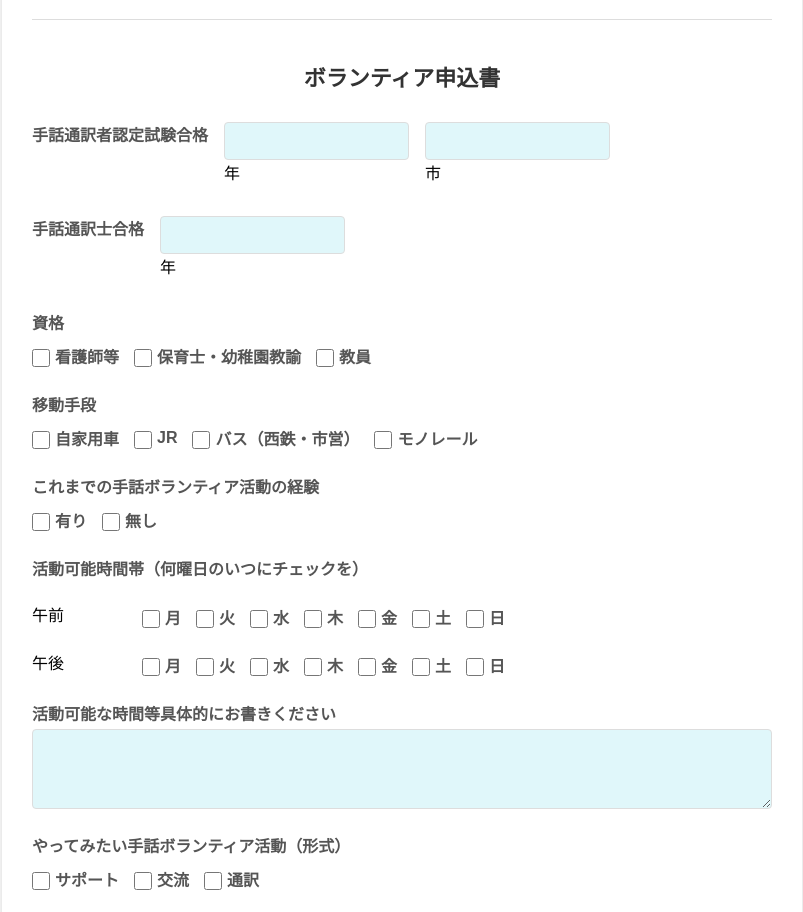
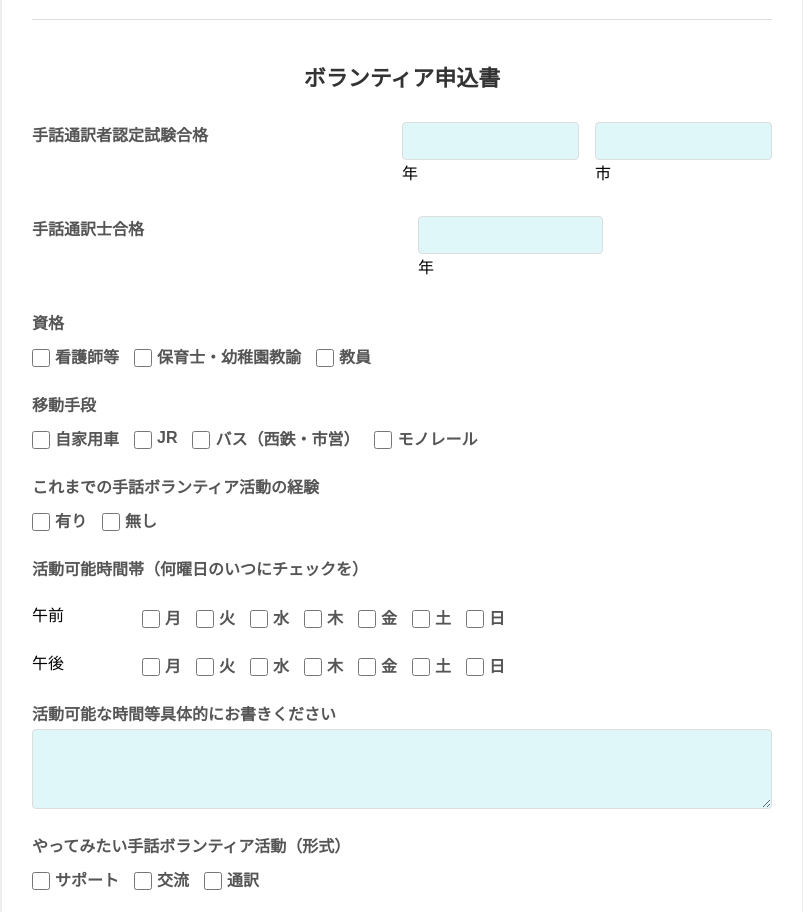
Before and after one commit to sinniji/MembershipApplicationForm, a plain HTML site: page index.html in a window 1280 px wide. Shown: the part 1580-2492 px from the top of the page, without its empty margins (238-1041 px from the left). Drawn offline with Linux system fonts and the light colour scheme.

Commit message:
Update index.html

```diff
--- a/index.html
+++ b/index.html
@@ -414,7 +414,9 @@
             <div class="section-title">ボランティア申込書</div>
 
             <div class="form-row">
+              <div class="form-field width-50">
                   <label for="qualification_year">手話通訳者認定試験合格</label>
+              </div>
               <div class="form-field width-25">
                   <input type="number" id="qualification_year" name="qualification_year" class="text-input"><span>年</span>
               </div>
@@ -425,7 +427,9 @@
             </div>
 
             <div class="form-row">
+              <div class="form-field width-50">
                   <label for="registration_year">手話通訳士合格</label>
+              </div>
               <div class="form-field width-25">
                   <input type="number" id="registration_year" name="registration_year" class="text-input"> <span>年</span>
               </div>
```
Lines whose indentation alone changed are shown as unchanged.
